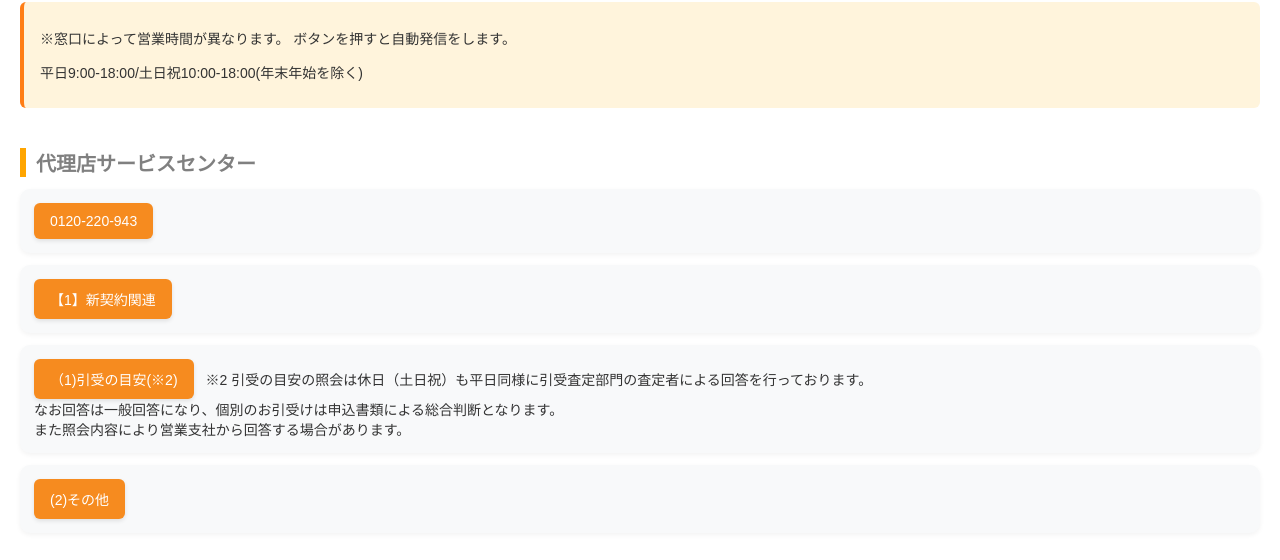
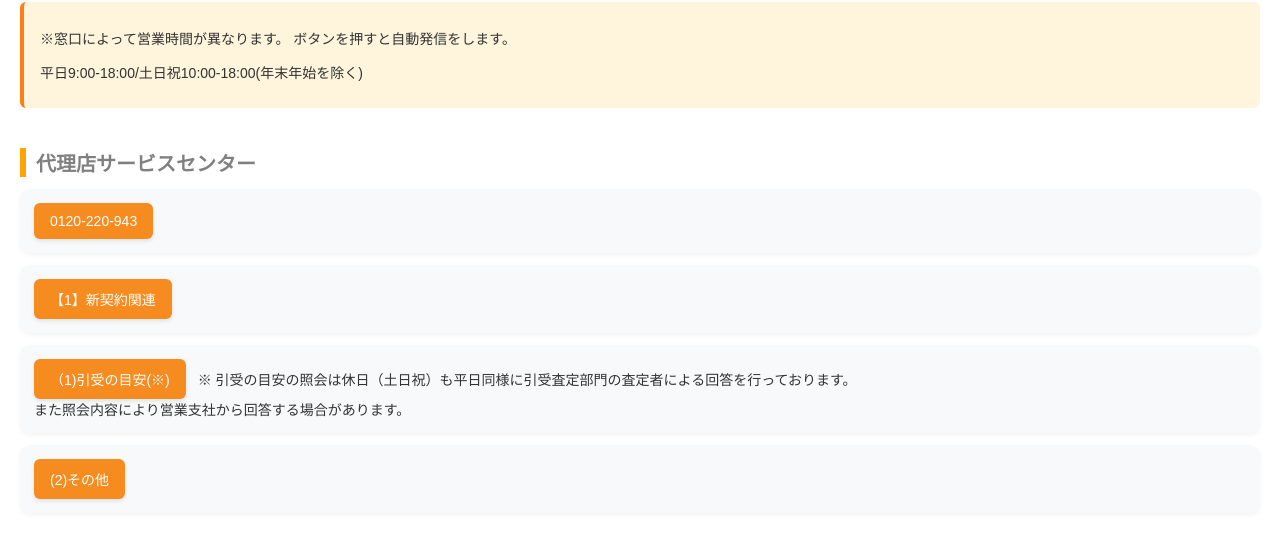
Before and after one commit to DrPotter2022/call-link-test, a plain HTML site: page fwd_call_links_final.html in a window 1280 px wide. Shown: the part 189-749 px from the top of the page. Drawn offline with Linux system fonts and the light colour scheme.

Commit message:
Update fwd_call_links_final.html

```diff
--- a/fwd_call_links_final.html
+++ b/fwd_call_links_final.html
@@ -148,12 +148,11 @@
 
        <li>
 <a href="tel:0120220943,,,1,1">
-     （1)引受の目安(※2)</a>
+     （1)引受の目安(※)</a>
 <span style="margin-left: 8px; font-size: 14px; color: #333;">
     </span>
 
-※2 引受の目安の照会は休日（土日祝）も平日同様に引受査定部門の査定者による回答を行っております。<br>
-なお回答は一般回答になり、個別のお引受けは申込書類による総合判断となります。<br>
+※ 引受の目安の照会は休日（土日祝）も平日同様に引受査定部門の査定者による回答を行っております。<br>
 また照会内容により営業支社から回答する場合があります。<br>
 </li>
 
```
